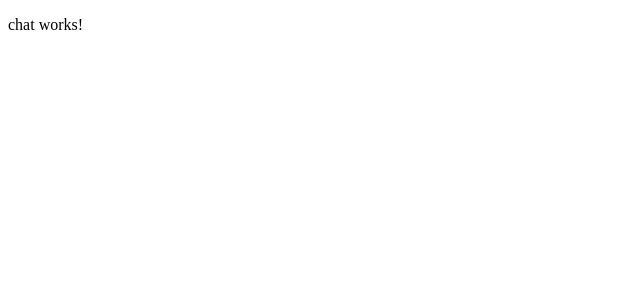
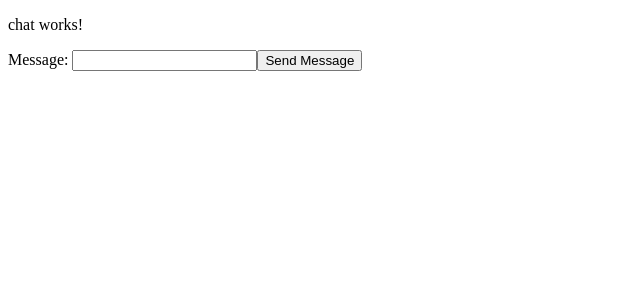
Before and after one commit to ferraridk/ChatApp-Frontend, an Angular app: page /chats in a window 1280 px wide. Shown: the top 300 px of the page, without its empty margins (0-640 px from the left). Built offline with nearby package versions, Linux system fonts and the light colour scheme.

Commit message:
Setting up form and button

```diff
--- a/src/app/app.module.ts
+++ b/src/app/app.module.ts
@@ -10,7 +10,7 @@ import { AppComponent } from './app.component';
   ],
   imports: [
     BrowserModule,
-    AppRoutingModule
+    AppRoutingModule,
   ],
   providers: [],
   bootstrap: [AppComponent]
--- a/src/app/chat/chat.component.html
+++ b/src/app/chat/chat.component.html
@@ -1 +1,10 @@
 <p>chat works!</p>
+
+<label>
+  Message:
+  <input type="text" [formControl]="message">
+</label>
+
+<button (click)="sendMessage()">
+  Send Message
+</button>
--- a/src/app/chat/chat.component.ts
+++ b/src/app/chat/chat.component.ts
@@ -1,4 +1,5 @@
 import { Component, OnInit } from '@angular/core';
+import {FormControl} from "@angular/forms";
 
 @Component({
   selector: 'app-chat',
@@ -6,10 +7,13 @@ import { Component, OnInit } from '@angular/core';
   styleUrls: ['./chat.component.scss']
 })
 export class ChatComponent implements OnInit {
-
+  message = new FormControl('');
   constructor() { }
 
   ngOnInit(): void {
   }
 
+  sendMessage(): void {
+    console.log(this.message.value);
+  }
 }
--- a/src/app/chat/chat.module.ts
+++ b/src/app/chat/chat.module.ts
@@ -3,6 +3,7 @@ import { CommonModule } from '@angular/common';
 
 import { ChatRoutingModule } from './chat-routing.module';
 import { ChatComponent } from './chat.component';
+import {ReactiveFormsModule} from "@angular/forms";
 
 
 @NgModule({
@@ -11,7 +12,8 @@ import { ChatComponent } from './chat.component';
   ],
   imports: [
     CommonModule,
-    ChatRoutingModule
+    ChatRoutingModule,
+    ReactiveFormsModule
   ]
 })
 export class ChatModule { }
```
Also changed, not shown: 1 other file (tests, documents, lock files or other folders).
